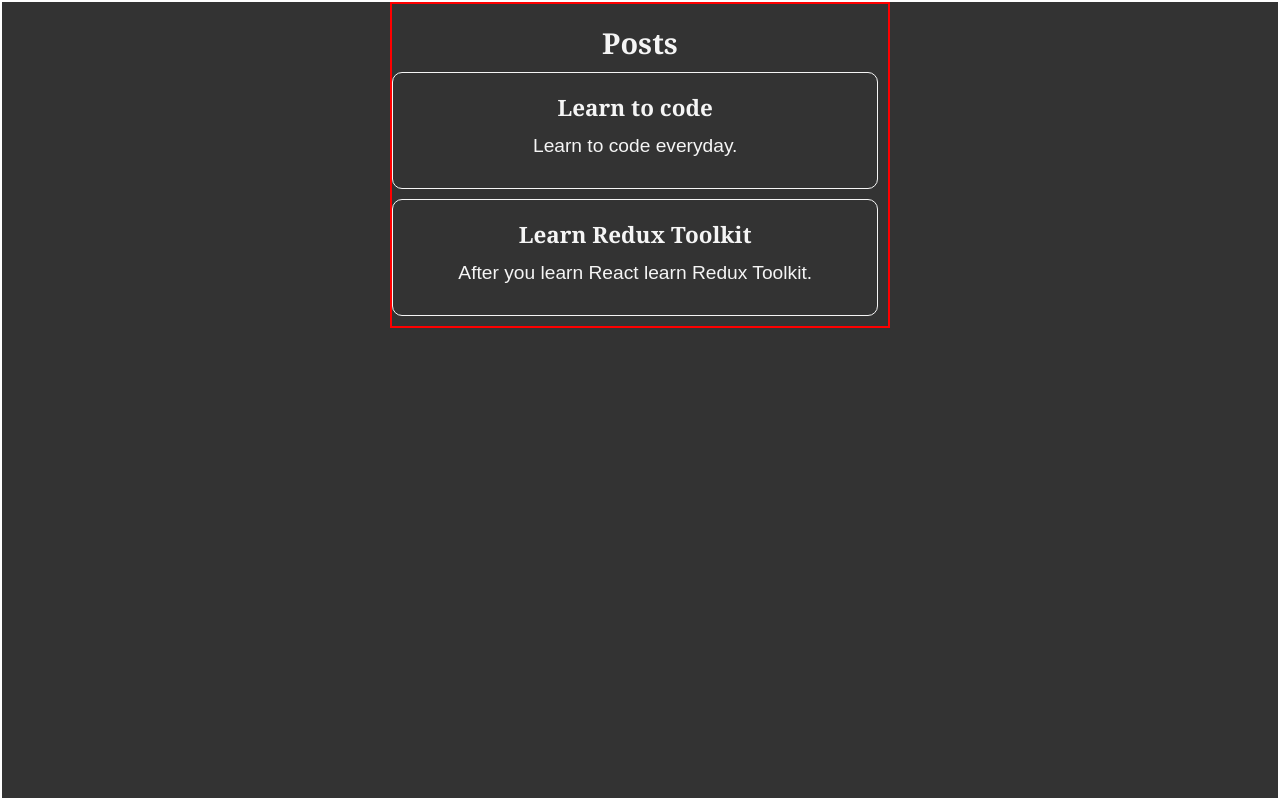
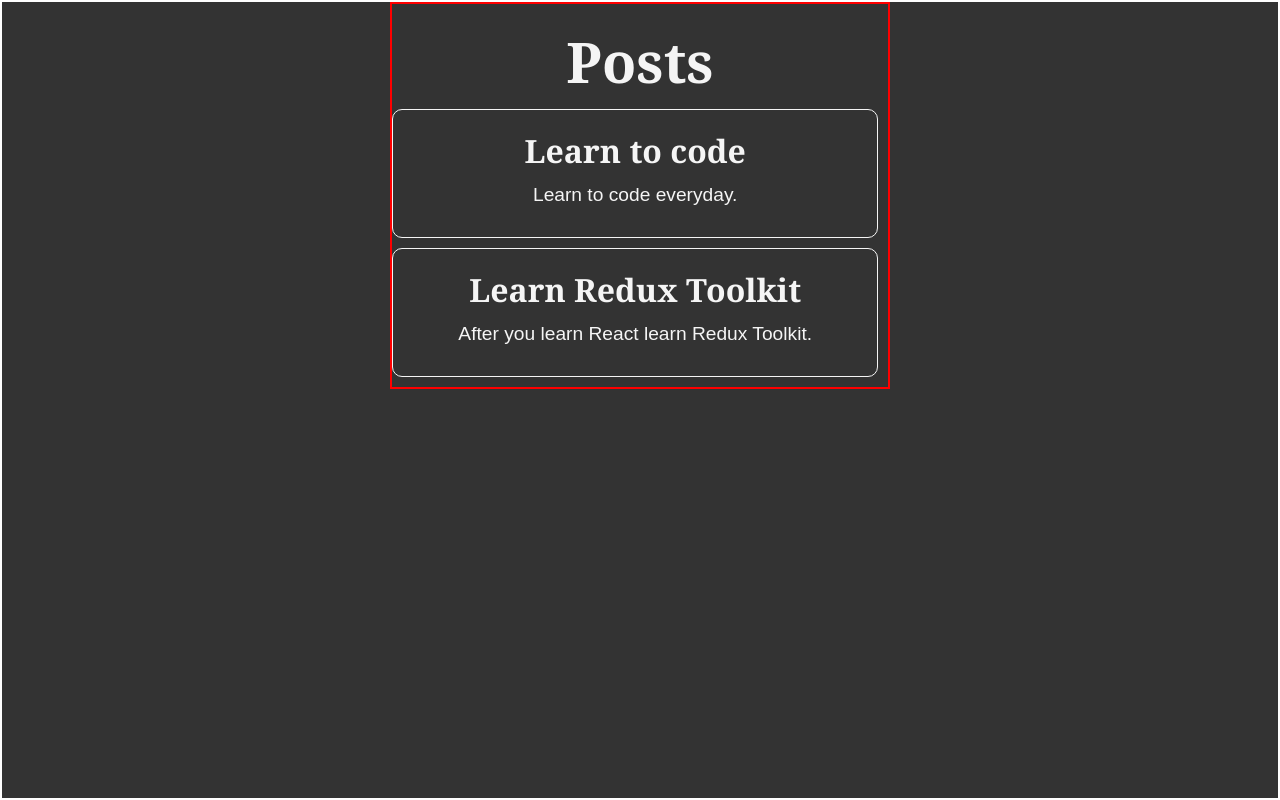
Before and after one commit to Niraj-Amatya/Blog-post, a React (Create React App) app: page / in a window 1280 px wide. Built offline with nearby package versions, Linux system fonts and the light colour scheme.

Commit message:
styling added

```diff
--- a/src/features/posts/PostList.js
+++ b/src/features/posts/PostList.js
@@ -18,7 +18,7 @@ const PostList = () => {
 
   return (
     <section>
-      <h2>Posts</h2>
+      <h1>Posts</h1>
       {renderedPosts}
     </section>
   );
--- a/src/index.css
+++ b/src/index.css
@@ -43,6 +43,10 @@ h1 {
     font-size: 3.5rem;
 }
 
+h3 {
+    font-size: 2rem;
+}
+
 p {
     font-family: Arial, Helvetica, sans-serif;
     line-height: 1.4;
```
